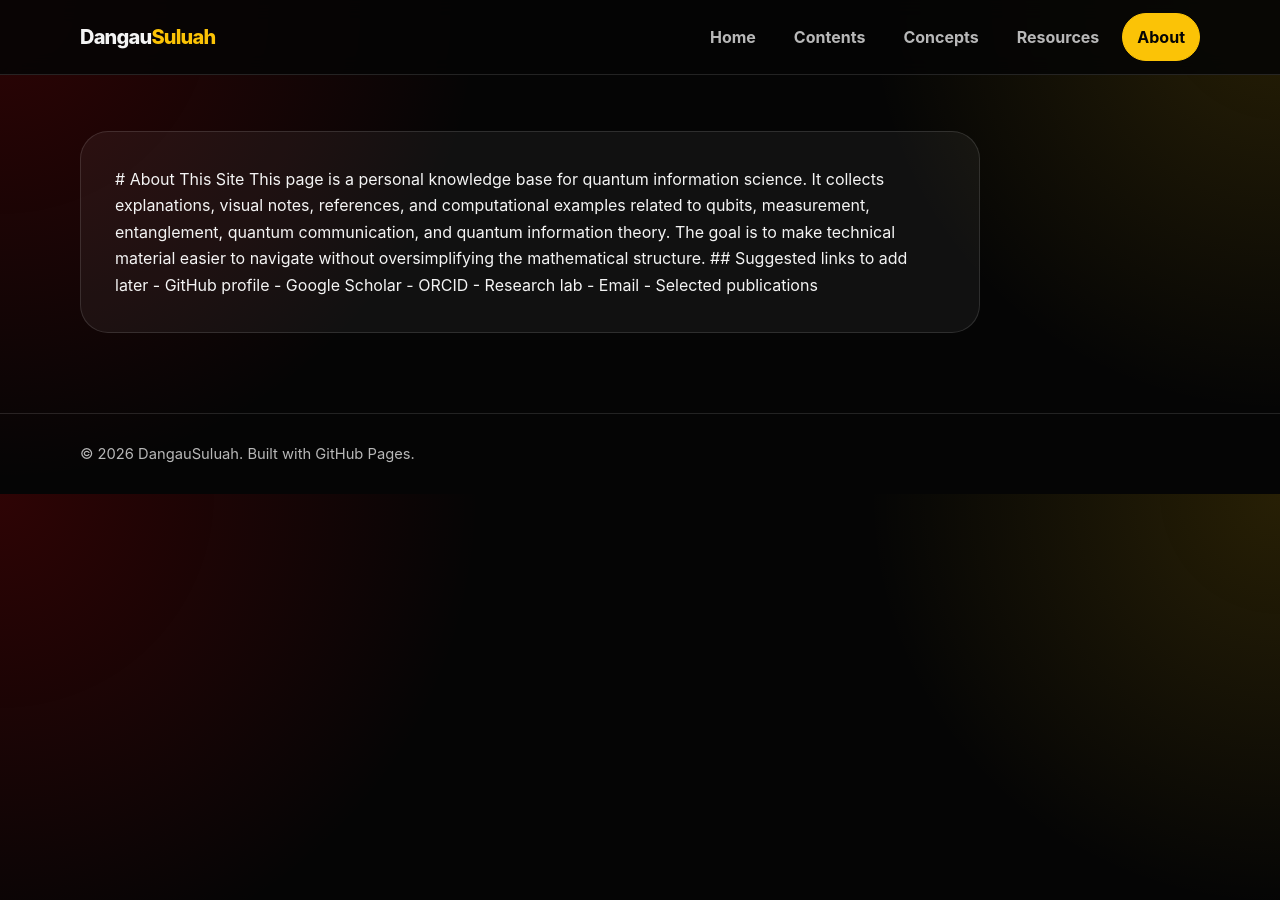
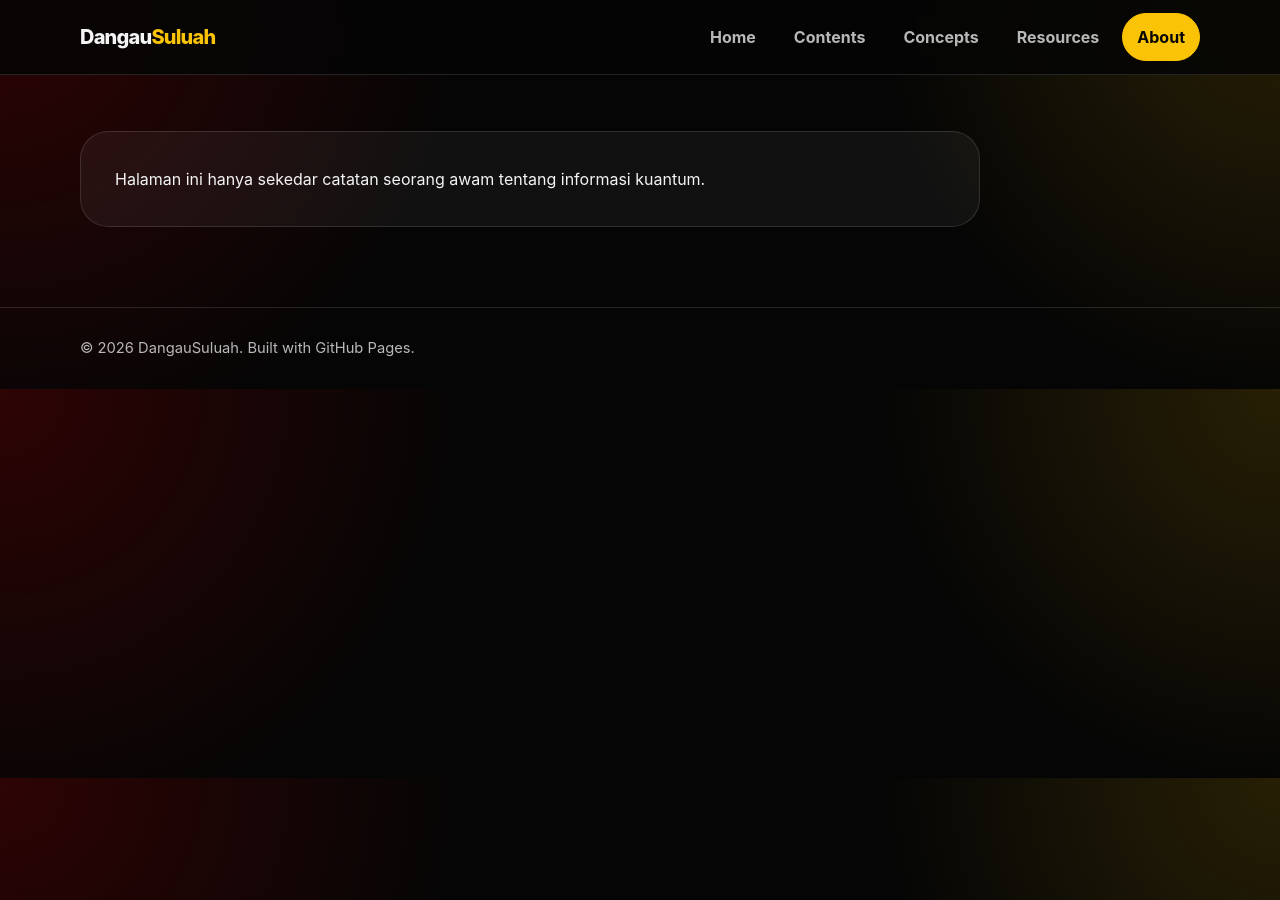
Before and after one commit to dangausuluah/dangausuluah.github.io, a Jekyll site: the page built from about.md, in a window 1280 px wide. Built offline with Jekyll 4.4.1, drawn with Linux system fonts in a browser that asks for light colours.

Commit message:
Update about.md

```diff
--- a/about.md
+++ b/about.md
@@ -1,26 +1,11 @@
 ---
 layout: default
-title: About
+title: Tentang
 permalink: /about/
 ---
 
 <article class="article">
 
-# About This Site
-
-This page is a personal knowledge base for quantum information science.
-
-It collects explanations, visual notes, references, and computational examples related to qubits, measurement, entanglement, quantum communication, and quantum information theory.
-
-The goal is to make technical material easier to navigate without oversimplifying the mathematical structure.
-
-## Suggested links to add later
-
-- GitHub profile
-- Google Scholar
-- ORCID
-- Research lab
-- Email
-- Selected publications
+Halaman ini hanya sekedar catatan seorang awam tentang informasi kuantum.
 
 </article>
```
